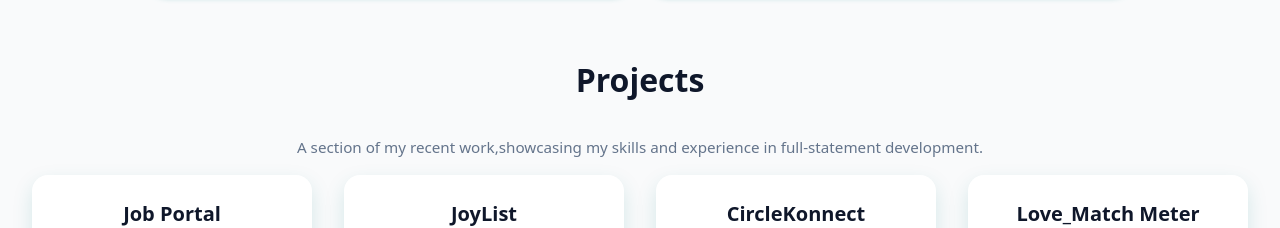
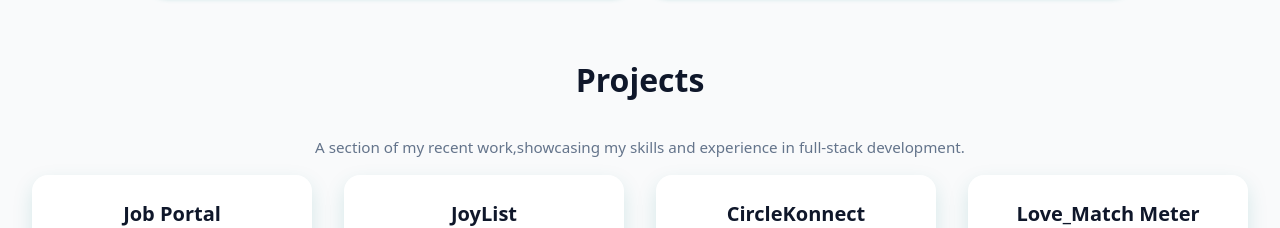
Before and after one commit to Faith-600/My-Portfolio, a React (Vite) app: page / in a window 1280 px wide. Shown: the part 1300-1528 px from the top of the page. Built offline with nearby package versions, Linux system fonts and the light colour scheme.

Commit message:
made some changes

```diff
--- a/src/Component/Project.jsx
+++ b/src/Component/Project.jsx
@@ -5,7 +5,7 @@ function Project() {
   return (
      <section className="project-section">
       <h2 className="project-heading">Projects</h2>
-    <p className='project-p'>A section of my recent work,showcasing my skills and experience in full-statement development.</p>
+    <p className='project-p'>A section of my recent work,showcasing my skills and experience in full-stack development.</p>
     <div className="project-grid">
         {files.map((project, index) => (
           <div className="project-card" key={index} data-aos="fade-up" data-aos-delay={`${index * 100}`}>
```
